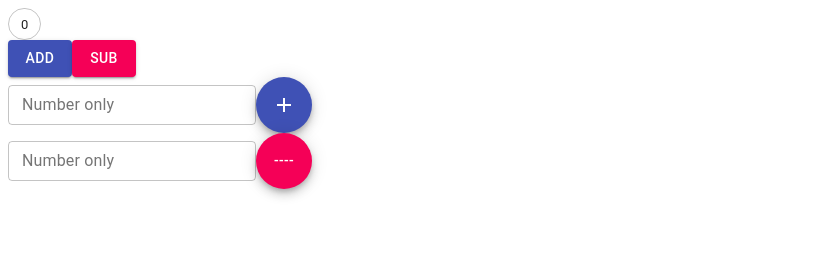
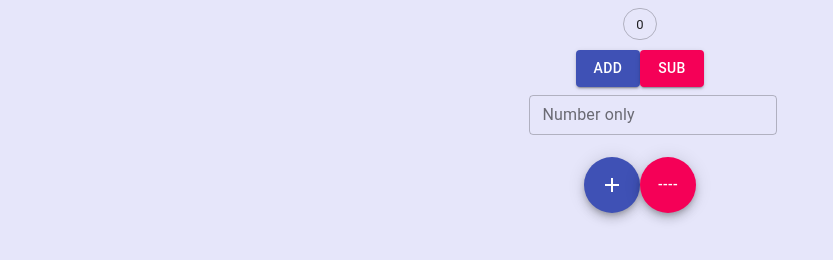
Before and after one commit to rk173238/just-count, a React app: page / in a window 1280 px wide. Shown: the whole page, without its empty margins (0-833 px from the left). Built offline with nearby package versions, Linux system fonts and the light colour scheme.

Commit message:
4 files modified

```diff
--- a/index.html
+++ b/index.html
@@ -1 +1,3 @@
-<div id="root"></div>
+<body bgcolor="#E6E6FA">
+<div id="root" style="text-align:center"></div>
+</body>
--- a/index.js
+++ b/index.js
@@ -7,17 +7,33 @@ import Icon from '@material-ui/core/Icon';
 import Fab from '@material-ui/core/Fab';
 import TextField from '@material-ui/core/TextField';
 import Chip from '@material-ui/core/Chip';
-class App extends Component {
+import { makeStyles } from '@material-ui/styles';
+const useStyles = makeStyles({
+  root: {
+    background: 'linear-gradient(45deg, #FE6B8B 30%, #FF8E53 90%)',
+    border: 0,
+    color: 'white',
+    height: 48,
+    padding: '0 30px',
+  },
+});
+
+export default class App extends Component {
+
   constructor() {
+
     super();
     this.state = {
       number: 0,
       pos:0,
       neg:0
+
     };
+
   }
   increase=()=>{
     //console.log("skj");
+
     this.setState({number:this.state.number+1});
 
   }
@@ -31,7 +47,7 @@ class App extends Component {
     this.setState({number:val});
   }
   sub=()=>{
-    let val=this.state.number-this.state.neg;
+    let val=this.state.number-this.state.pos;
     this.setState({number:val});
   }
   positive=()=>{
@@ -43,41 +59,30 @@ class App extends Component {
         }
 
   }
-  negative=()=>{
-    if((Number(event.target.value))>0){
-          this.setState({neg:Number(event.target.value)});
-        }
-        else{
-          this.setState({neg:Number(0)});
-        }
-  }
   render() {
+
     return (
-      <div>
+
+      <div><div style={{textAlign:"center",marginBottom:10}}>
         <Chip label={this.state.number} variant="outlined"/>
-        <br></br>
-
+        </div>
+        <div style={{textAlign:"center"}}>
         <Button variant="contained" color="primary" onClick={this.increase} >add </Button>
-      <Button variant="contained" color="secondary" onClick={this.decrease}>sub </Button>
-        <br></br><TextField
+        <Button variant="contained" color="secondary" onClick={this.decrease}>sub </Button>
+        <br></br></div><div style={{textAlign:"center"}}><TextField
         label="Number only"
         defaultValue=""
         margin="dense"
         variant="outlined"
         onChange={this.positive}
-        className="root" />
-        <Fab color="primary" aria-label="Add" onClick={this.add}>
+        className="root" style={{marginLeft:25}} /></div><br></br>
+        <div style={{textAlign:"center"}}>
+        <Fab color="primary" aria-label="Add" onClick={this.add} >
         <AddIcon/>
-      </Fab><br></br>
-        <TextField
-        label="Number only"
-        defaultValue=""
-        margin="dense"
-        variant="outlined"
-        onChange={this.negative}/>
+      </Fab>
         <Fab color="secondary" aria-label="Add" onClick={this.sub}>
         ----
-      </Fab>
+      </Fab> </div>
       </div>
 
     );
--- a/package.json
+++ b/package.json
@@ -4,7 +4,8 @@
   "private": true,
   "dependencies": {
     "@material-ui/core": "4.1.1",
-    "@material-ui/icons": "^4.2.0",
+    "@material-ui/icons": "4.2.0",
+    "@material-ui/styles": "^4.1.1",
     "material-ui": "0.20.2",
     "react": "16.8.6",
     "react-dom": "16.8.6"
--- a/style.css
+++ b/style.css
@@ -1,3 +1,5 @@
-h1, p {
-  font-family: Lato;
+
+div{
+  margin-left: "100px";
+  margin-right: "100px";
 }
```
